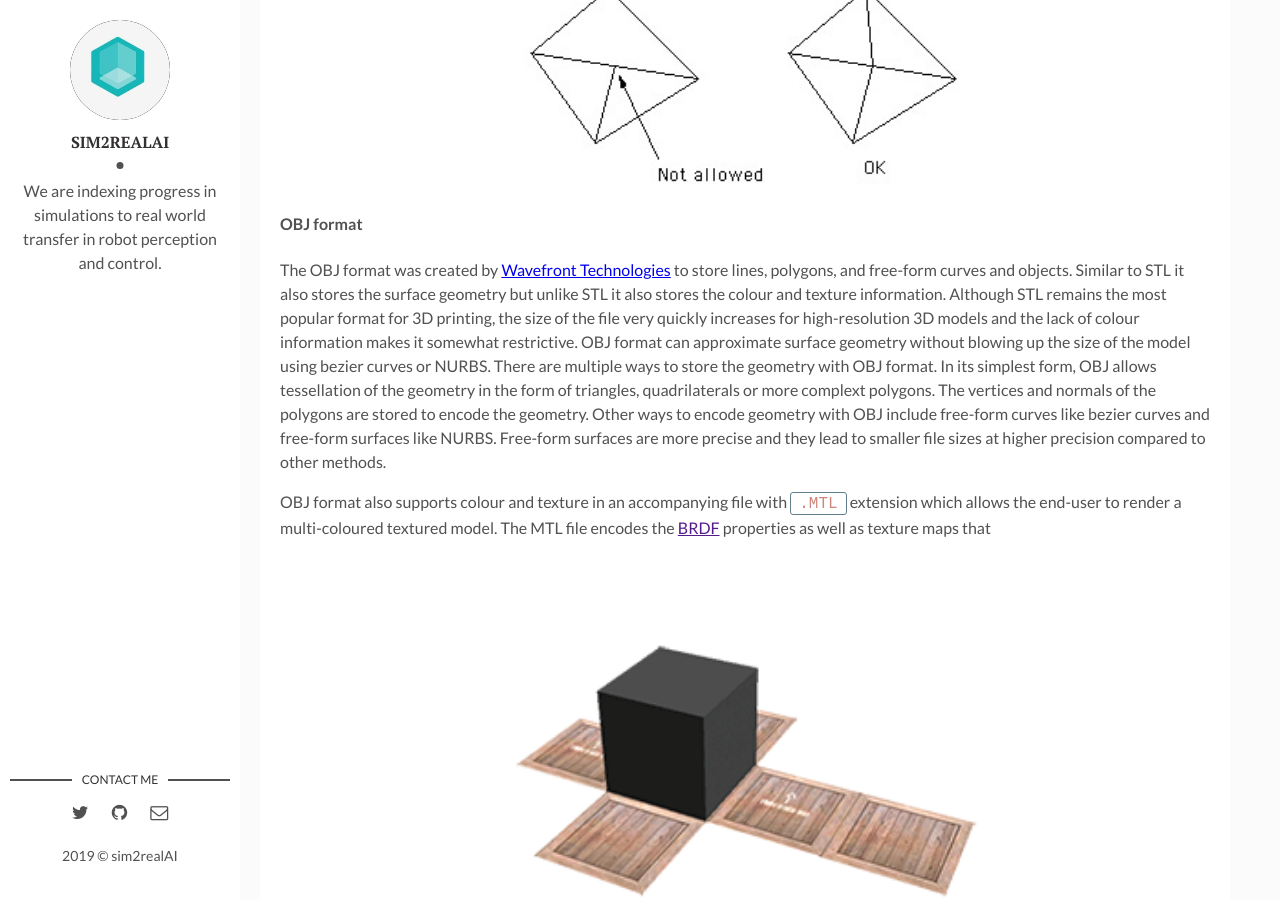
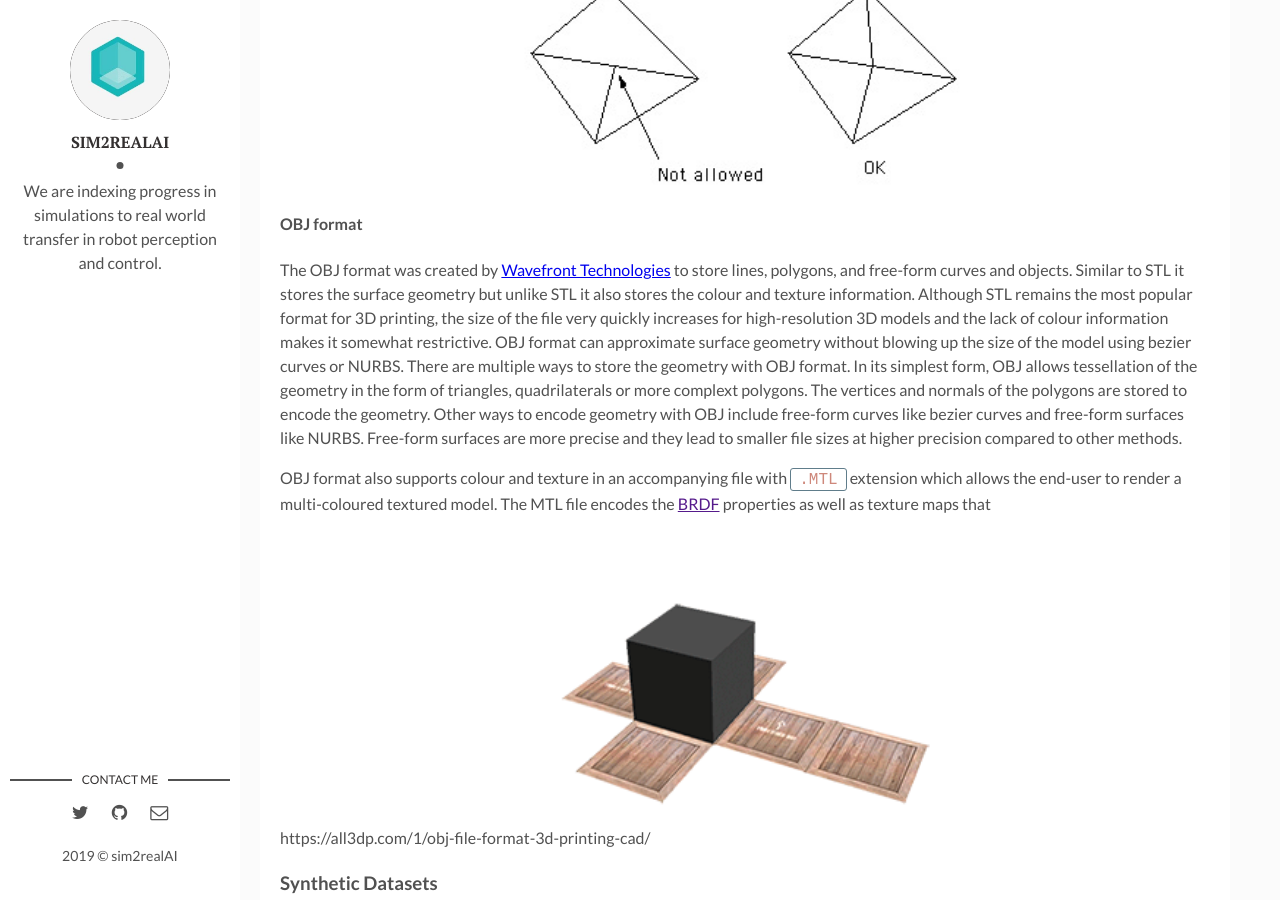
Before and after one commit to backupsim2realai/backupsim2realai.github.io, a Jekyll site: the page built from _posts/2019-01-15-Synthetic-Datasets-of-Objects-Part-I.markdown, in a window 1280 px wide and 900 px high, scrolled down 1927 px. Built offline with Jekyll 4.4.1, drawn with Linux system fonts in a browser that asks for light colours; emoji names are drawn with the system emoji font.

```diff
--- a/_posts/2019-01-15-Synthetic-Datasets-of-Objects-Part-I.markdown
+++ b/_posts/2019-01-15-Synthetic-Datasets-of-Objects-Part-I.markdown
@@ -49,12 +49,12 @@
 
 #### OBJ format
 
-The OBJ format was created by [Wavefront Technologies](https://en.wikipedia.org/wiki/Wavefront_Technologies) to store lines, polygons, and free-form curves and objects. Similar to STL it also stores the surface geometry but unlike STL it also stores the colour and texture information. Although STL remains the most popular format for 3D printing, the size of the file very quickly increases for high-resolution 3D models and the lack of colour information makes it somewhat restrictive. OBJ format can approximate surface geometry without blowing up the size of the model using bezier curves or NURBS. There are multiple ways to store the geometry with OBJ format. In its simplest form, OBJ allows tessellation of the geometry in the form of triangles, quadrilaterals or more complext polygons. The vertices and normals of the polygons are stored to encode the geometry. Other ways to encode geometry with OBJ include free-form curves like bezier curves and free-form surfaces like NURBS. Free-form surfaces are more precise and they lead to smaller file sizes at higher precision compared to other methods.
+The OBJ format was created by [Wavefront Technologies](https://en.wikipedia.org/wiki/Wavefront_Technologies) to store lines, polygons, and free-form curves and objects. Similar to STL it stores the surface geometry but unlike STL it also stores the colour and texture information. Although STL remains the most popular format for 3D printing, the size of the file very quickly increases for high-resolution 3D models and the lack of colour information makes it somewhat restrictive. OBJ format can approximate surface geometry without blowing up the size of the model using bezier curves or NURBS. There are multiple ways to store the geometry with OBJ format. In its simplest form, OBJ allows tessellation of the geometry in the form of triangles, quadrilaterals or more complext polygons. The vertices and normals of the polygons are stored to encode the geometry. Other ways to encode geometry with OBJ include free-form curves like bezier curves and free-form surfaces like NURBS. Free-form surfaces are more precise and they lead to smaller file sizes at higher precision compared to other methods.
 
 OBJ format also supports colour and texture in an accompanying file with `.MTL` extension which allows the end-user to render a multi-coloured textured model. The MTL file encodes the [BRDF]() properties as well as texture maps that
 
 <!--<center><img src="/assets/img/2019-01-15/texture_map.jpg" width="70%"></center>-->
-<center><img src="/assets/img/2019-01-15/texture_mapping.gif" width="50%"></center>
+<center><img src="/assets/img/2019-01-15/texture_mapping.gif" width="40%"></center>
 
 
 https://all3dp.com/1/obj-file-format-3d-printing-cad/
```
